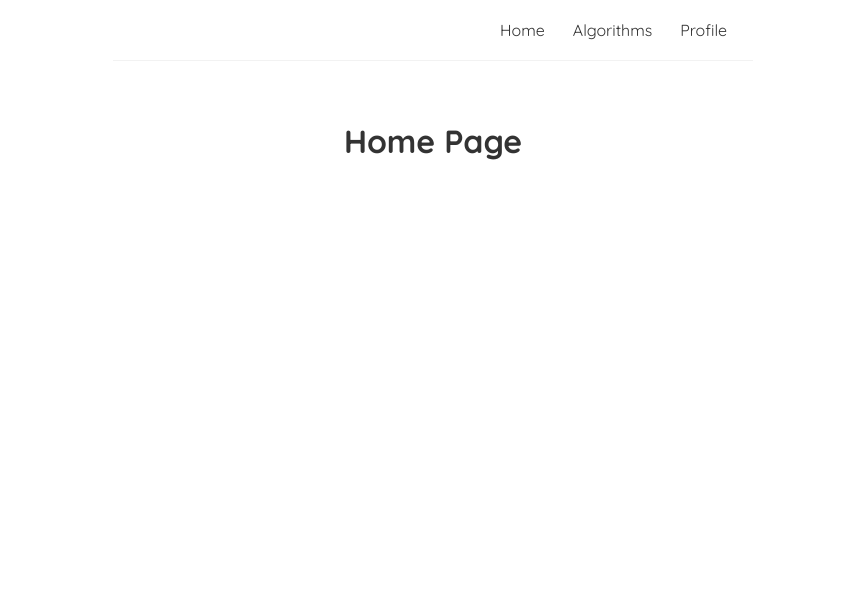
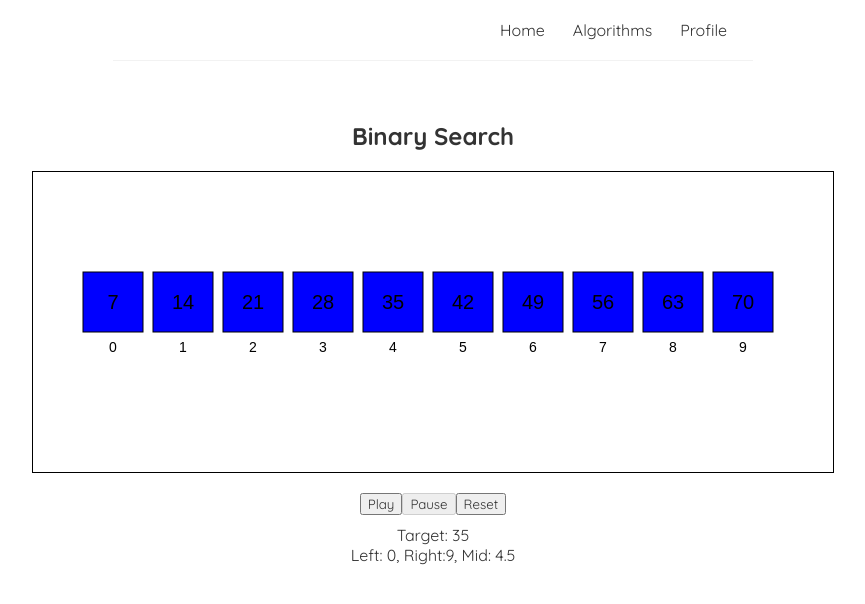
Before and after one commit to AnyaH0831/algovisual-pro, a React (Create React App) app: page / in a window 1280 px wide. Shown: the top 604 px of the page, without its empty margins (207-1072 px from the left). Built offline with nearby package versions, Linux system fonts and the light colour scheme.

Commit message:
started on the binary search algorithm

```diff
--- a/src/App.js
+++ b/src/App.js
@@ -1,13 +1,15 @@
 import './App.css';
 import Home from './pages/Home';
 import Navbar from './components/Navbar';
+import BinarySearchVisualizer from './pages/BinarySearchVisualizer';
 
 function App() {
   return (
     <div className="App">
       <Navbar />
       <div className="content">
-          <Home />
+          {/* <Home /> */}
+          <BinarySearchVisualizer/>
       </div>
     </div>
   );
--- /dev/null
+++ b/src/pages/BinarySearchVisualizer.js
@@ -0,0 +1,122 @@
+import {useState, useEffect, useRef} from 'react'
+
+function BinarySearchVisualizer(){
+
+    //State Management
+    const [array, setArray] = useState([7, 14, 21, 28, 35, 42, 49, 56, 63, 70]);
+    const [target, setTarget] = useState(35);
+
+    const [currentStep, setCurrentStep] = useState(0);
+    const [isPlaying, setIsPlaying] = useState(false);
+    const[speed, setSpeed] = useState(1);
+
+    const[left, setLeft] = useState(0);
+    const[right, setRight] = useState(array.length - 1);
+    const[mid, setMid] = useState((left+right)/2);
+
+    const canvasRef = useRef(null);
+
+    //Draw function
+    const draw = () => {
+
+        const canvas = canvasRef.current;
+
+        if (!canvas) return;
+
+        const ctx = canvas.getContext('2d');
+
+        ctx.clearRect(0,0, canvas.width, canvas.height);
+
+        const boxWidth = 60;
+        const boxHeight = 60;
+        const space = 10;
+        const startX = 50;
+        const startY = 100;
+
+        array.forEach((value, index) => {
+            const x = startX + index * (boxWidth + space);
+            const y = startY;
+
+            if (index === mid){
+                ctx.fillStyle = 'orange';
+            }else if (index >= left && index <= right){
+                ctx.fillStyle = 'blue';
+            }else{
+                ctx.fillStyle = 'white';
+            }
+
+
+            ctx.fillRect(x,y,boxWidth,boxHeight);
+            ctx.strokeStyle = 'black';
+
+            ctx.strokeRect(x,y,boxWidth,boxHeight);
+
+            ctx.fillStyle = 'black';
+            ctx.font = '20px Arial';
+            ctx.textAlign  = 'center';
+            ctx.fillText(value, x + boxWidth/2, y + boxHeight/2 + 7);
+
+            ctx.font = '14px Arial';
+            ctx.fillText(index, x+boxWidth/2, y+boxHeight + 20);
+        });
+
+
+
+    };
+
+    useEffect(() => {
+        draw();
+    }, [left,right, mid,array]);
+
+    const handlePlay = () =>{
+        setIsPlaying(true);
+    }
+
+    const handlePause = () => {
+        setIsPlaying(false);
+    }
+
+    const handleReset = () => {
+        setIsPlaying(false);
+        setCurrentStep(0);
+        setLeft(0);
+        setRight(array.length - 1);
+        setMid(Math.floor((0+array.length - 1) / 2));
+    }
+
+
+    return (
+        <div>
+            <h2>Binary Search</h2>
+            <div style={{display: 'flex', justifyContent: 'center', marginTop: '20px'}}>
+                <canvas
+                    ref = {canvasRef}
+                    width = {800}
+                    height = {300}
+                    style = {{border: '1px solid black'}}
+                />
+            </div>
+
+            <div style={{marginTop:'20px'}}>
+                <button onClick={handlePlay} disabled={isPlaying}>
+                    Play
+                </button>
+                <button onClick={handlePause} disabled={!isPlaying}>
+                    Pause
+                </button>
+                <button onClick={handleReset}>
+                    Reset
+                </button>
+            </div>
+
+            <div style={{marginTop:'10px'}}>
+                <p>Target: {target}</p>
+                <p>Left: {left}, Right:{right}, Mid: {mid}</p>
+            </div>
+
+        </div>
+    )
+}
+
+
+export default BinarySearchVisualizer;
--- a/src/pages/Home.js
+++ b/src/pages/Home.js
@@ -1,4 +1,4 @@
-import React from 'react'
+import {useState, useEffect} from 'react'
 
 export default function Home() {
   return (
```
